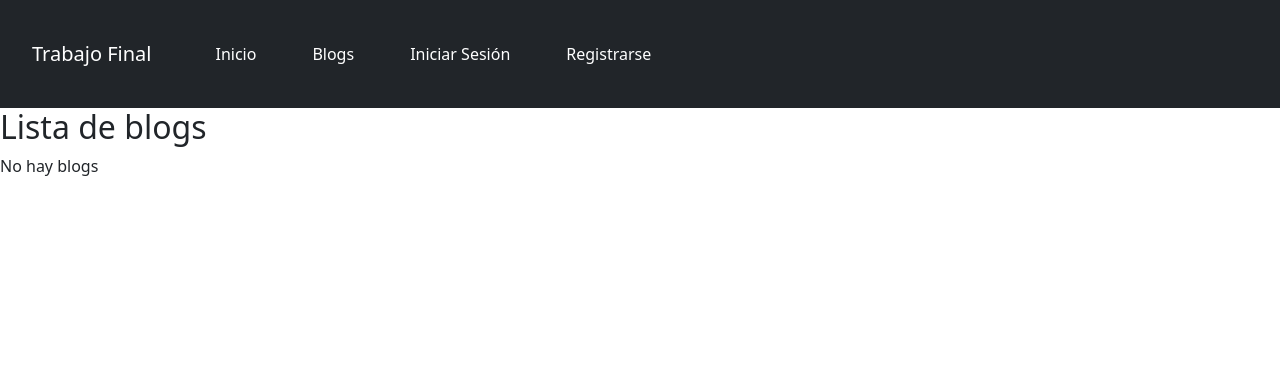
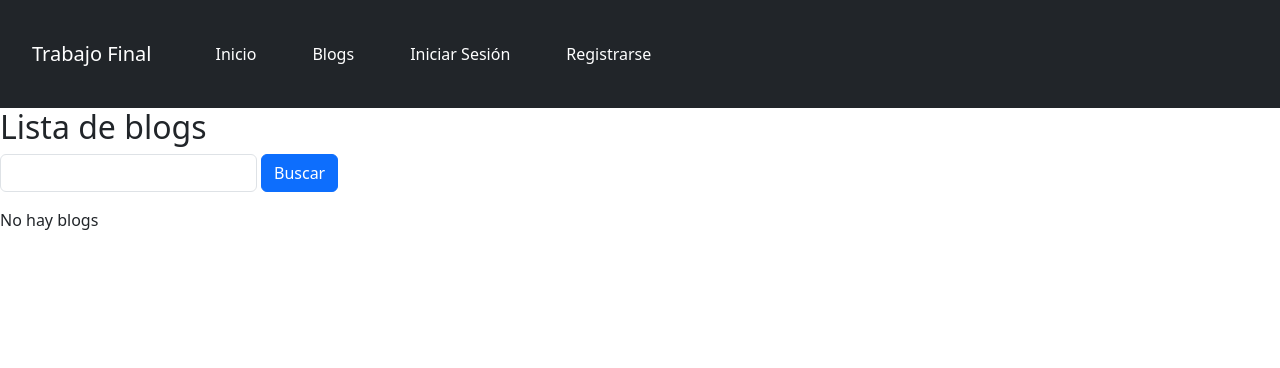
Before and after one commit to fabriziopicco99/django, a Django app: template blogs/templates/list_blogs.html in a window 1280 px wide. Shown: the top 368 px of the page. Run offline with Django 3.2, Linux system fonts and the light colour scheme; the template is opened without the code that fills it, so the values that code supplies are empty.

Commit message:
Add buscador

```diff
--- a/blogs/templates/list_blogs.html
+++ b/blogs/templates/list_blogs.html
@@ -1,22 +1,36 @@
 {% extends 'header.html' %}
 
 {% block content %}
+  <section>
   <h2>Lista de blogs</h2>
+  <form method="GET" class="row g-1" >
+    <div class="col-auto">
+      <input class="form-control" type="text" name="title">
+    </div>
+    <div class="col-auto">
+      <button class="btn btn-primary mb-3" type="submit">Buscar</button>
+    </div>
+  </form>
   {% if user.is_authenticated %}
-    <a href={%url "blog_create" %}>Crear blog</a>
+    <a href={%url "blog_create" %} class="btn btn-primary">Crear blog</a>
   {% endif %}
   {% if blogs %}
-    <ul>
+    <ul class="list-group">
       {% for blog in blogs %}
-        <li>
+        <li class="list-group-item">
           {% comment %} <a href="{% url 'blog' blog.id %}">{{ blog.title }}</a> {% endcomment %}
           <a href={%url "blog_view" blog.id %}>{{ blog.title }} - {{blog.user}}</a>
-          <a href="{% url 'blog_edit' blog.id %}" class="btn btn-success">Editar</a>
-          <a href="{% url 'blog_delete' blog.id %}"class="btn btn-danger">Eliminar</a>
+          {% if user == blog.user %}
+            <a href="{% url 'blog_edit' blog.id %}" class="btn btn-success">Editar</a>
+            <a href="{% url 'blog_delete' blog.id %}" class="btn btn-danger">Eliminar</a>
+          {% endif %}
+          {% comment %} <a href="{% url 'blog_edit' blog.id %}" class="btn btn-success">Editar</a>
+          <a href="{% url 'blog_delete' blog.id %}"class="btn btn-danger">Eliminar</a> {% endcomment %}
         </li>
       {% endfor %}
     </ul>
   {% else %}
     <p>No hay blogs</p>
   {% endif %}
+  </section>
 {% endblock %}
```
Also changed, not shown: blogs/views.py (+6 -1 lines), 2 other files.
